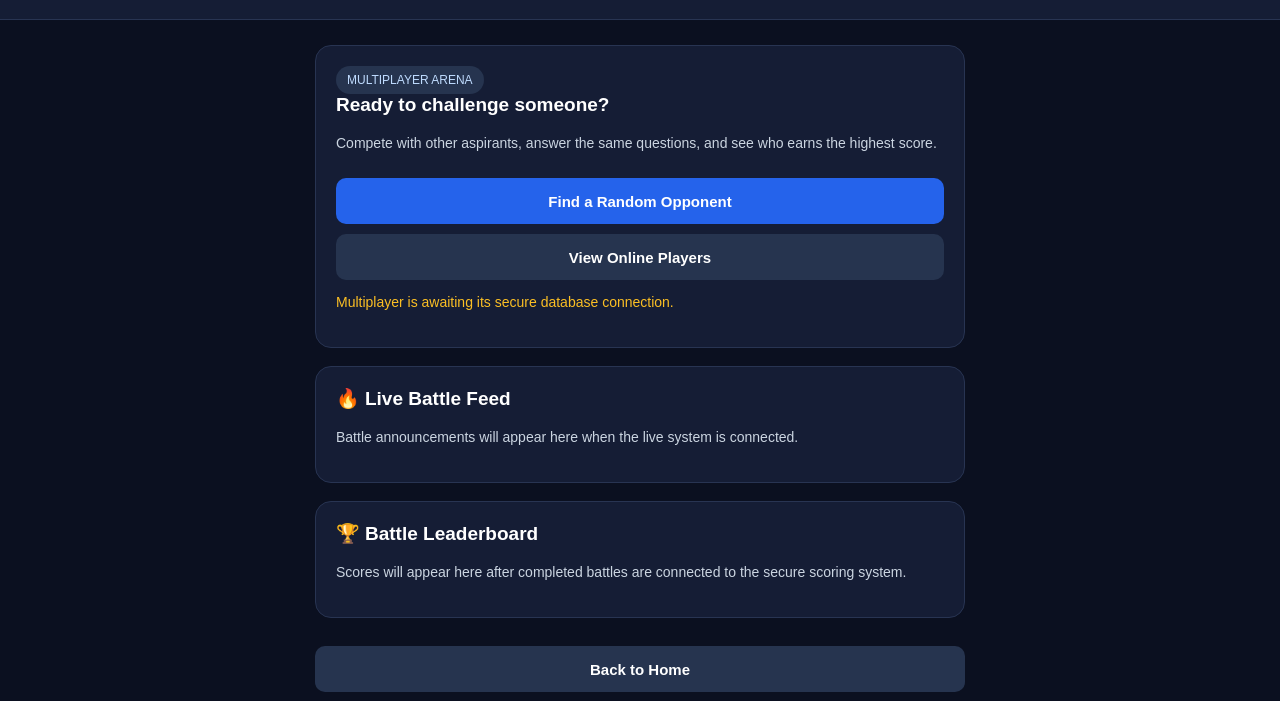
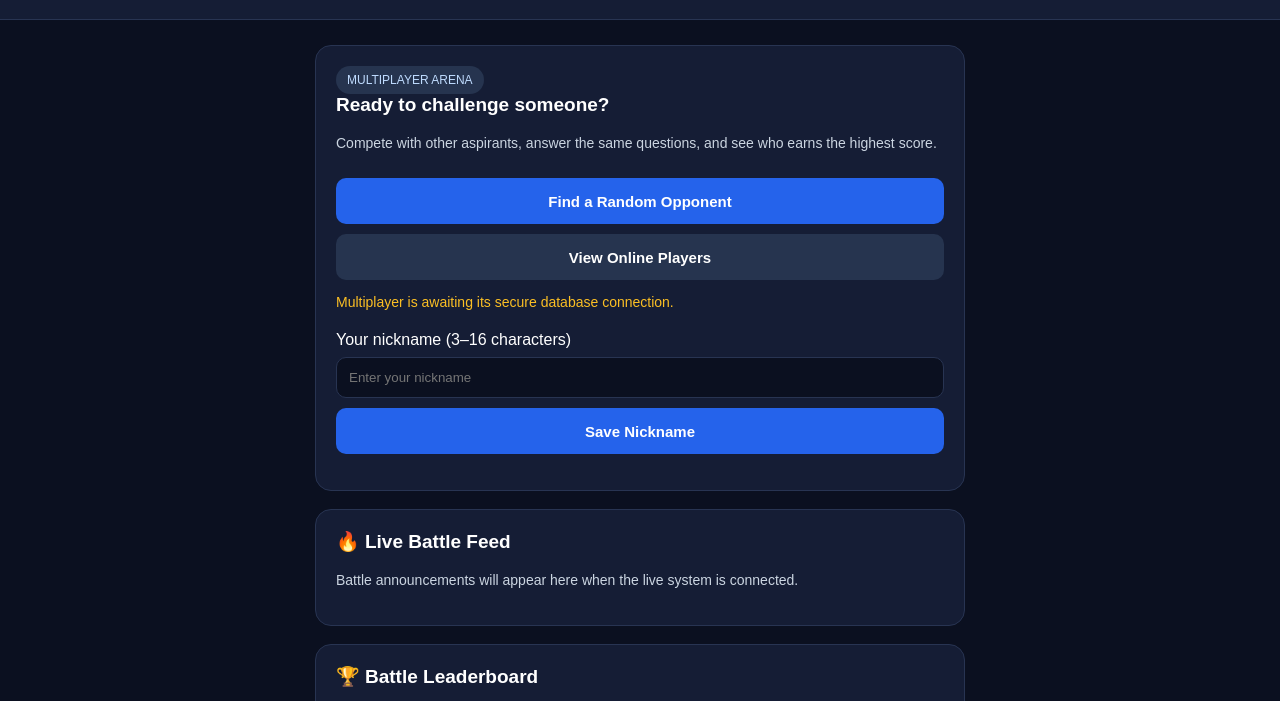
Before and after one commit to samsonmarvelous30-eng/utme-waec-2027-aspirants-hub, a plain HTML site: page battle.html in a window 1280 px wide. Shown: the part 78-779 px from the top of the page. Drawn offline with Linux system fonts and the light colour scheme; no server answers.

Commit message:
Update battle.html

```diff
--- a/battle.html
+++ b/battle.html
@@ -123,6 +123,19 @@
       <p id="message" role="status" aria-live="polite">
         Multiplayer is awaiting its secure database connection.
       </p>
+      <div style="margin-top:18px;">
+  <label for="nickname">Your nickname (3–16 characters)</label>
+  <input
+    id="nickname"
+    type="text"
+    minlength="3"
+    maxlength="16"
+    placeholder="Enter your nickname"
+    style="width:100%;padding:12px;margin-top:8px;border-radius:10px;border:1px solid #283452;background:#0b1020;color:white;"
+  >
+  <button id="saveNicknameBtn" type="button">Save Nickname</button>
+  <p id="nicknameMessage" role="status"></p>
+      </div>
     </section>
 
     <section class="card">
```
